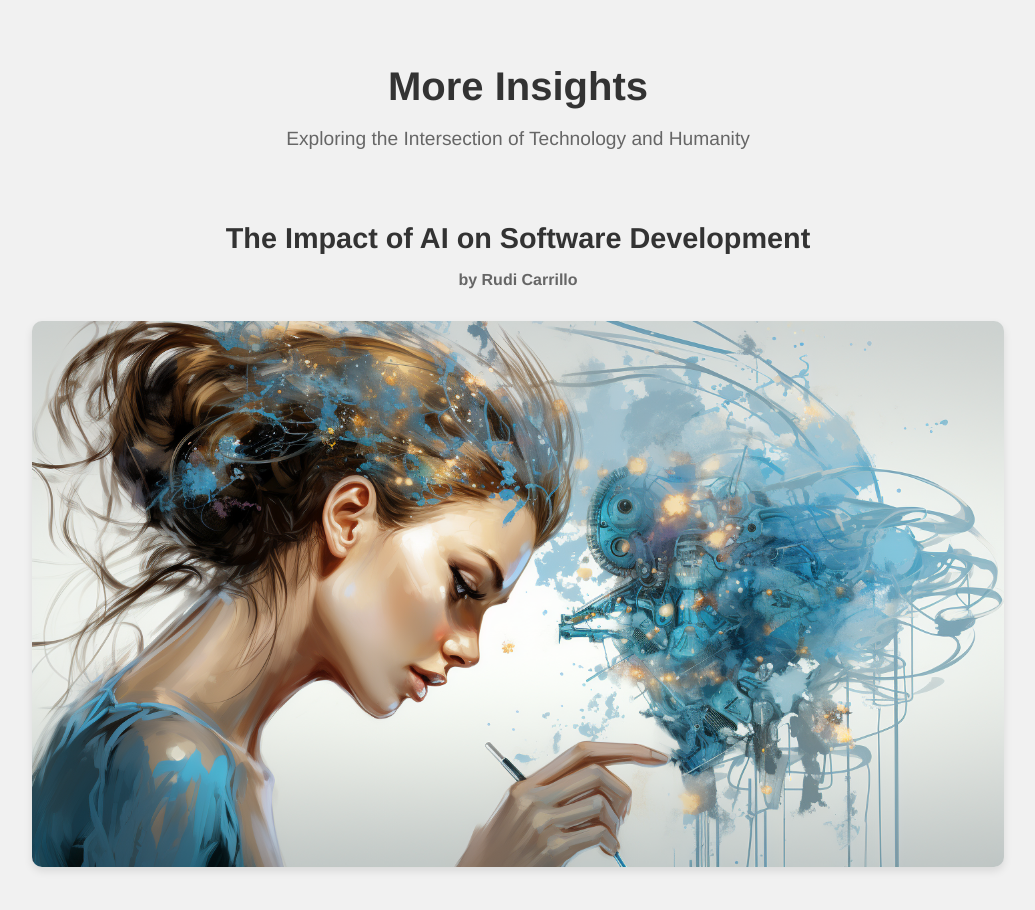
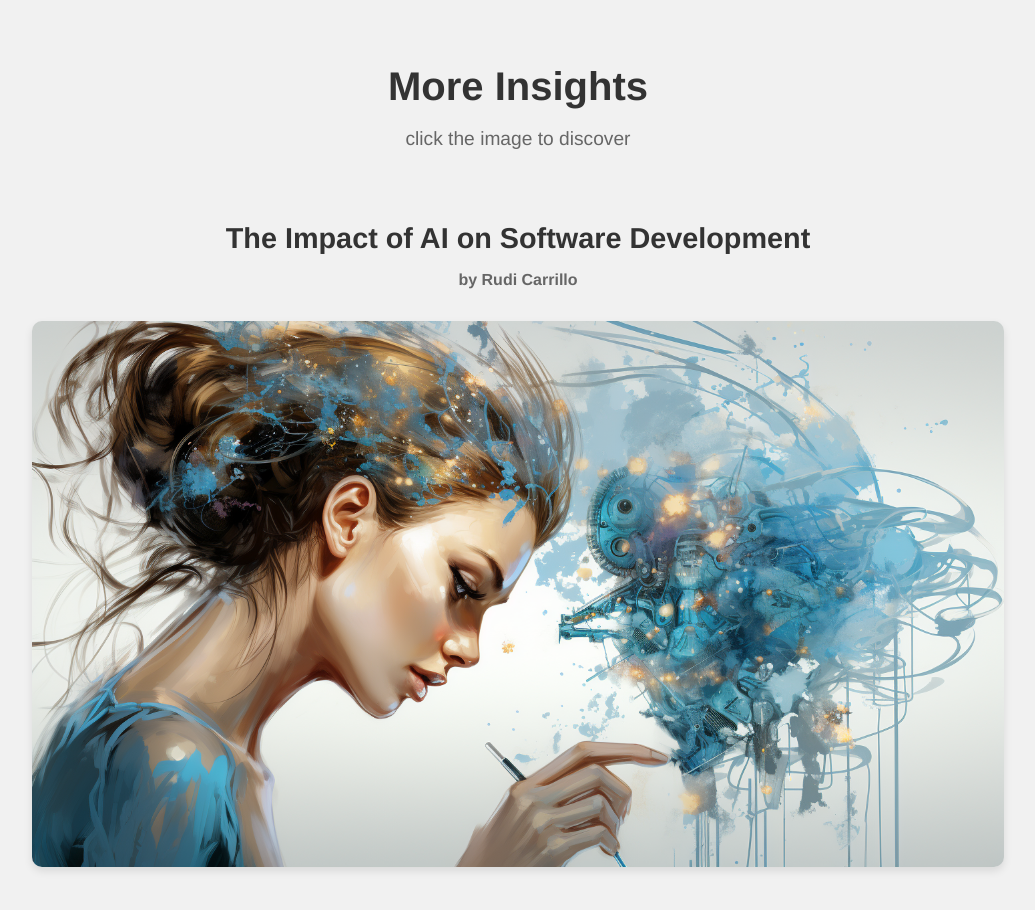
Before and after one commit to rudicarrilloypr/rc-portafolio, a React (Create React App) app: page / in a window 1280 px wide. Shown: the part 3840-4750 px from the top of the page, without its empty margins (122-1157 px from the left). Built offline with nearby package versions, Linux system fonts and the light colour scheme.

Commit message:
Update More section description

```diff
--- a/src/components/Socials/Socials.jsx
+++ b/src/components/Socials/Socials.jsx
@@ -7,7 +7,7 @@ function Socials() {
   return (
     <section id="socials" className={styles.socials}>
       <h1 className={styles.title}>More Insights</h1>
-      <p className={styles.subtitle}>Exploring the Intersection of Technology and Humanity</p>
+      <p className={styles.subtitle}>click the image to discover</p>
 
       <div className={styles.blogPreview}>
         <h2 className={styles.blogTitle}>The Impact of AI on Software Development</h2>
```
